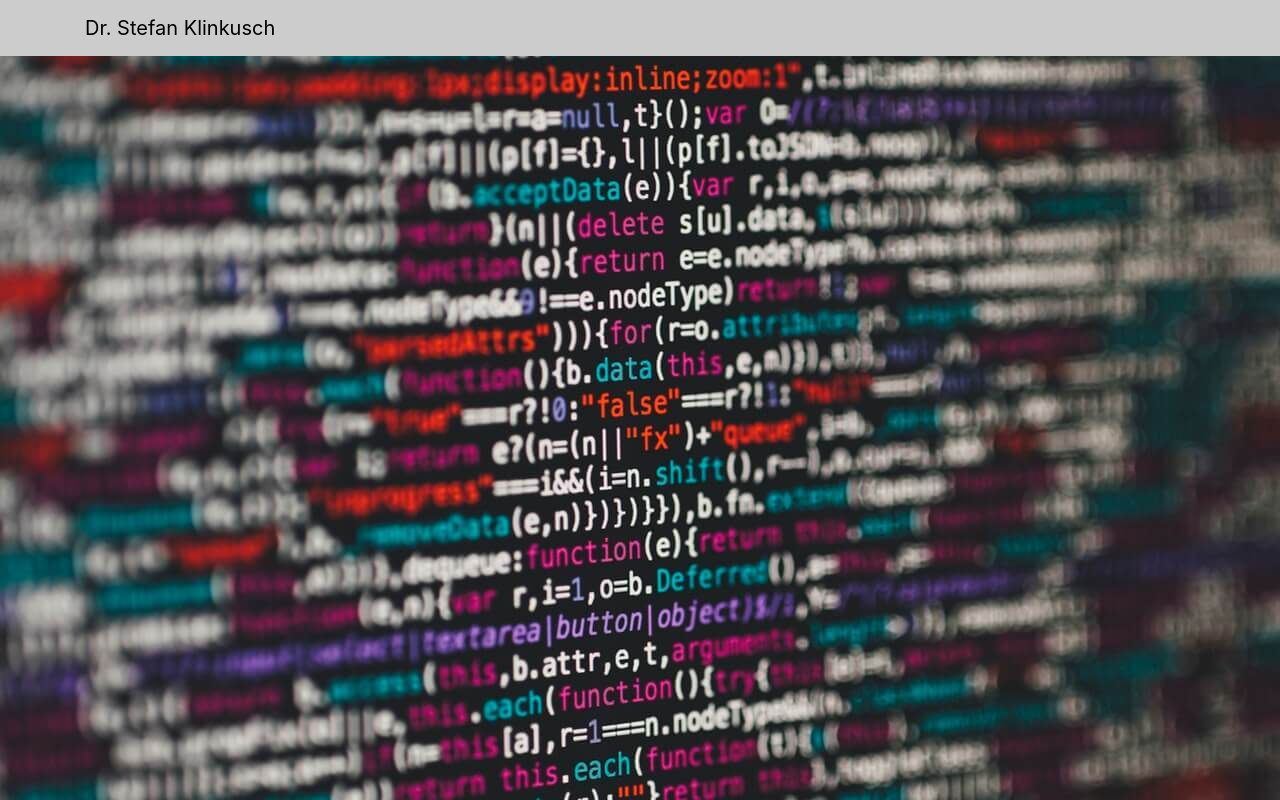
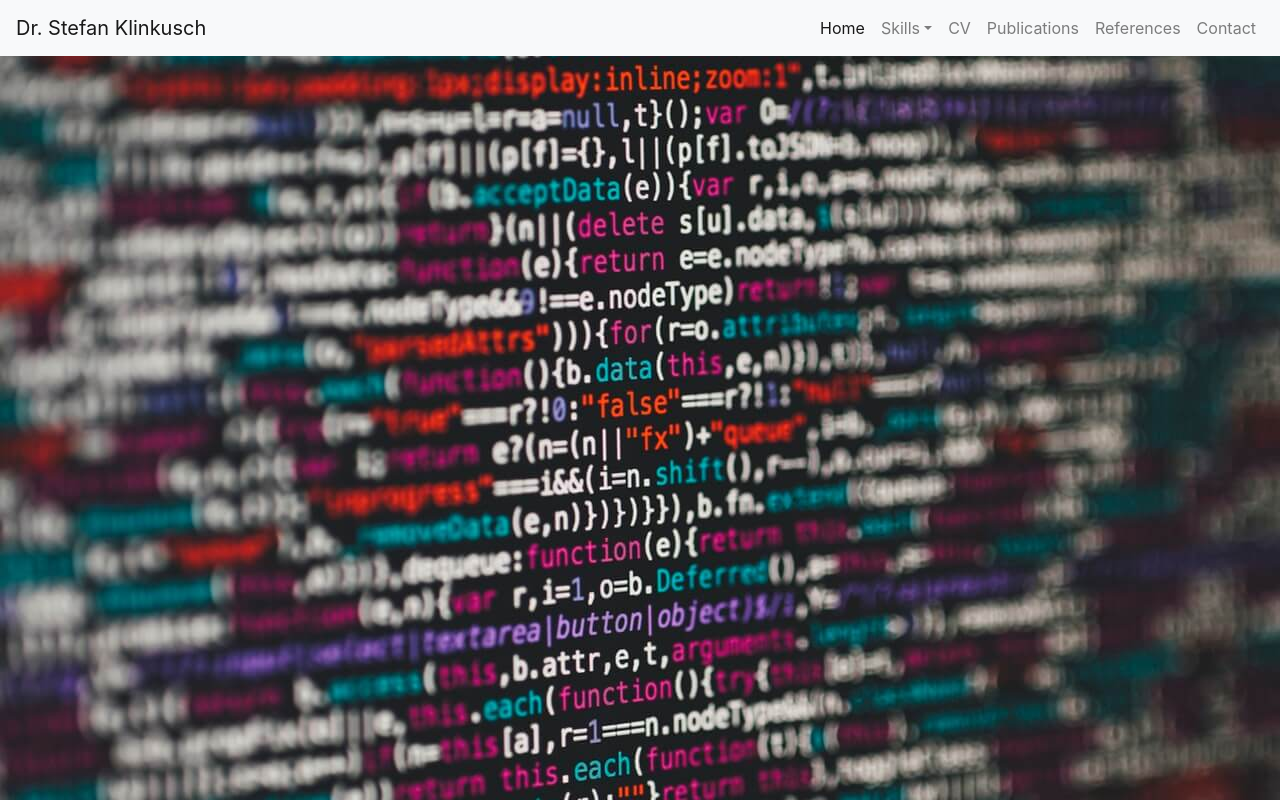
Before and after one commit to sklinkusch/portfolio, a React (Create React App) app: page / in a window 1280 px wide. Built offline with nearby package versions, Linux system fonts and the light colour scheme.

Commit message:
completed navbar

```diff
--- a/src/Components/App.js
+++ b/src/Components/App.js
@@ -1,11 +1,11 @@
 import React from "react";
 import "../styles/App.scss";
-import Navbar from "./Navbar";
+import MyNavbar from "./MyNavbar";
 
 function App() {
   return (
     <div className="App">
-      <Navbar />
+      <MyNavbar />
     </div>
   );
 }
--- /dev/null
+++ b/src/Components/MyNavbar.js
@@ -0,0 +1,67 @@
+import React, { Component } from "react";
+import {
+  Collapse,
+  Navbar,
+  NavbarBrand,
+  NavbarToggler,
+  Nav,
+  NavItem,
+  NavLink,
+  UncontrolledDropdown,
+  DropdownToggle,
+  DropdownMenu,
+  DropdownItem
+} from "reactstrap";
+
+export default class MyNavbar extends Component {
+  constructor(props) {
+    super(props);
+    this.navRef = React.createRef();
+    this.state = {
+      isOpen: false
+    };
+  }
+  toggle = () => {
+    this.setState({ isOpen: !this.state.isOpen });
+  };
+  render() {
+    return (
+      <Navbar color="light" light expand="lg">
+        <NavbarBrand href="#">Dr. Stefan Klinkusch</NavbarBrand>
+        <NavbarToggler onClick={this.toggle} />
+        <Collapse isOpen={this.state.isOpen} navbar>
+          <Nav className="ml-auto" navbar>
+            <NavItem>
+              <NavLink href="./index.html" className="active">
+                Home
+              </NavLink>
+            </NavItem>
+            <UncontrolledDropdown nav inNavbar>
+              <DropdownToggle nav caret>
+                Skills
+              </DropdownToggle>
+              <DropdownMenu right>
+                <DropdownItem href="#compskills">
+                  Computer-related skills
+                </DropdownItem>
+                <DropdownItem href="#langskills">Language skills</DropdownItem>
+              </DropdownMenu>
+            </UncontrolledDropdown>
+            <NavItem>
+              <NavLink href="#cv">CV</NavLink>
+            </NavItem>
+            <NavItem>
+              <NavLink href="#pubs">Publications</NavLink>
+            </NavItem>
+            <NavItem>
+              <NavLink href="#refs">References</NavLink>
+            </NavItem>
+            <NavItem>
+              <NavLink href="#contact">Contact</NavLink>
+            </NavItem>
+          </Nav>
+        </Collapse>
+      </Navbar>
+    );
+  }
+}
```
